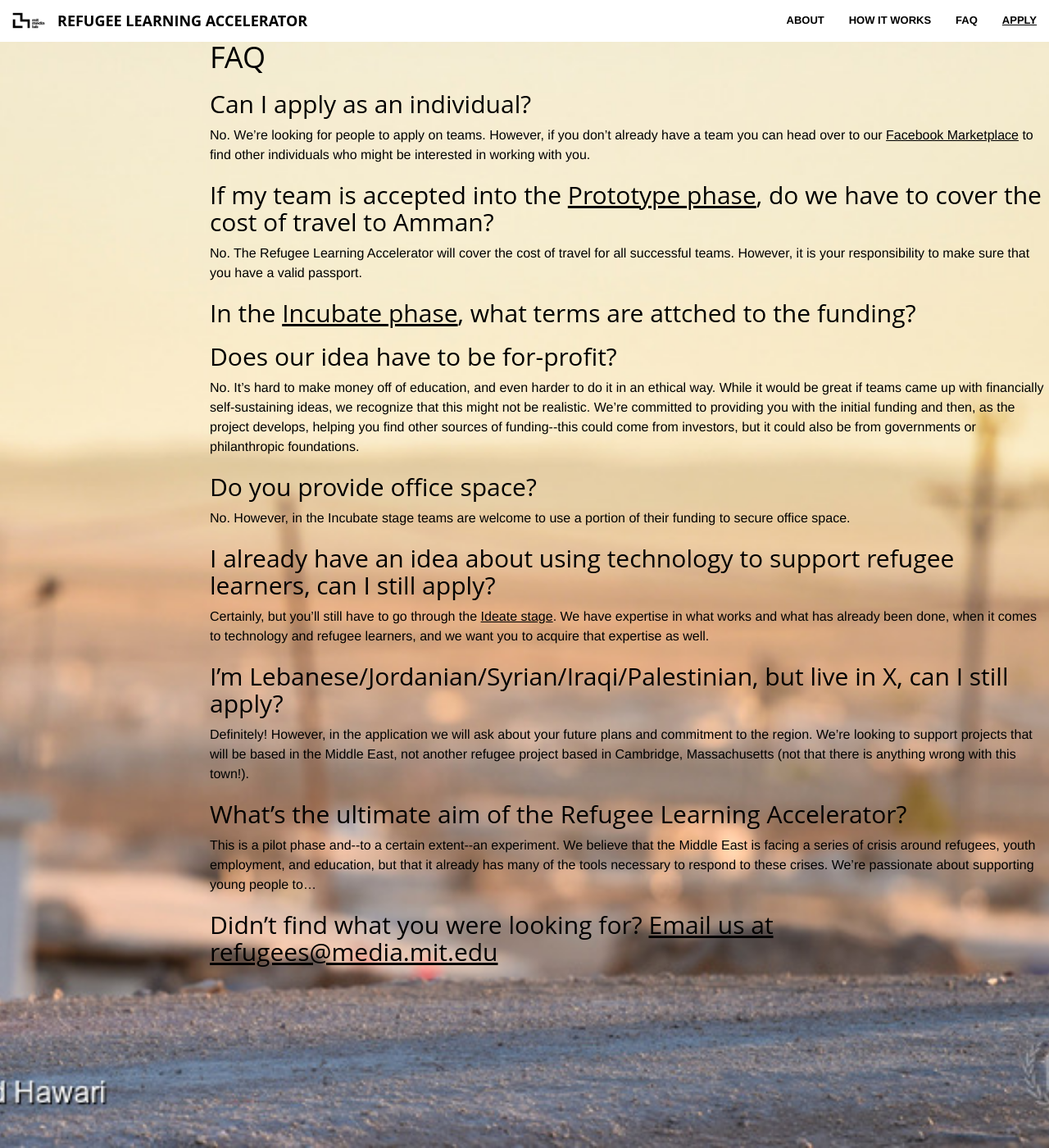
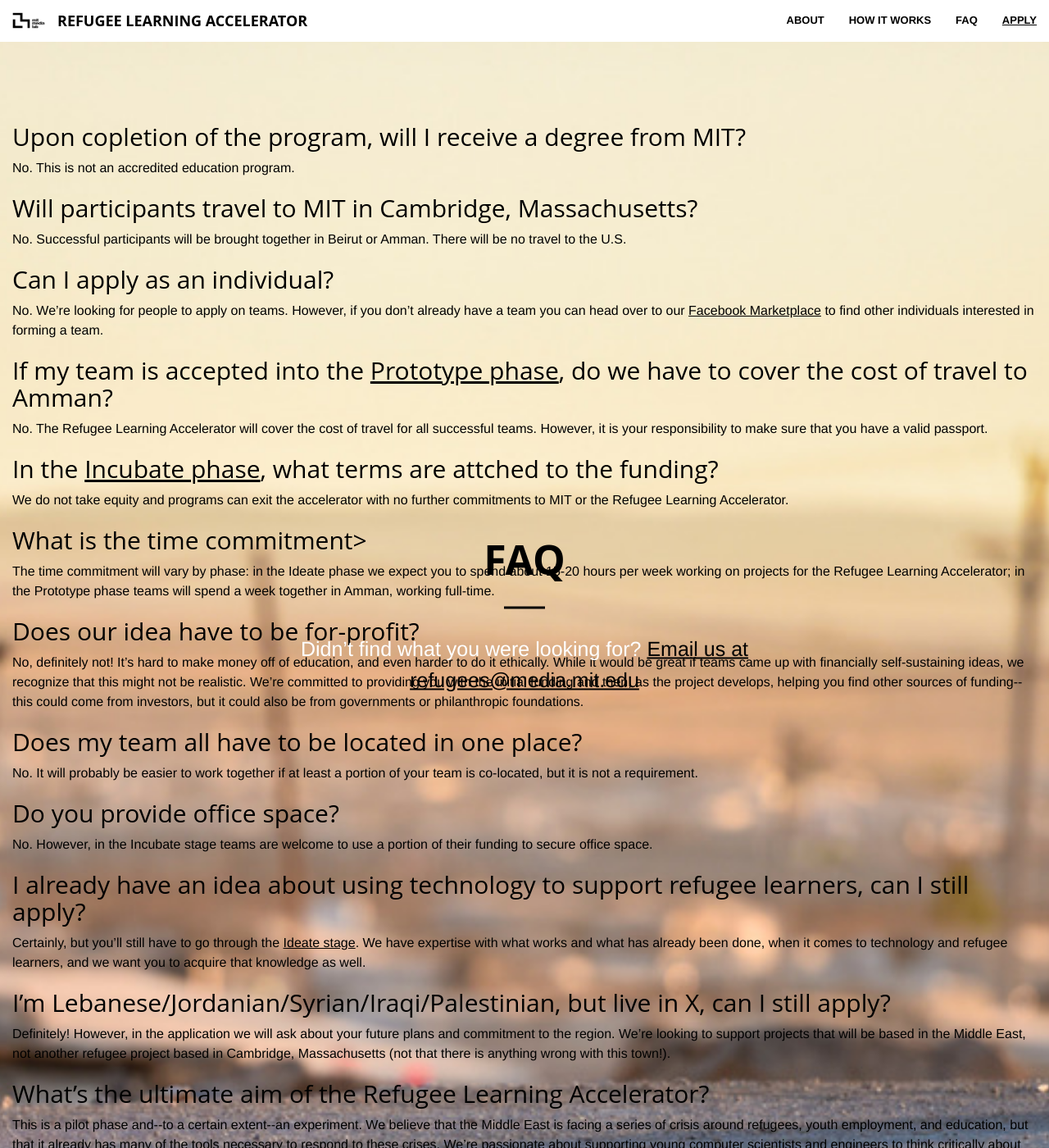
Before and after one commit to Refugee-Learning-Accelerator/Refugee-Learning-Accelerator.github.io, a Jekyll site: the page FAQ/index.html, which Jekyll copies as it is, in a window 1280 px wide and 1400 px high. Shown: the whole window at 82% size. Built offline with Jekyll 4.4.1, drawn with Linux system fonts in a browser that asks for light colours; nearby versions of some CDN libraries; some of the changed text lies outside the part shown.

Commit message:
Update index.html

```diff
--- a/FAQ/index.html
+++ b/FAQ/index.html
@@ -40,25 +40,43 @@
         <!-- /.container-fluid -->
 	</nav>
 						   <header class="FAQ" style="text-align: left; background-position:center; padding-top:30px">
-<div class"blurb" style="padding-left: 20%">
-<h1>FAQ</h1>
+<div class="header-content">
+          <div class="header-content-inner">
+              <h1 id="homeHeading">FAQ</h1>
+					   <hr>
+				  <p>Didn’t find what you were looking for? <a class="class2" href="mailto:refugees@media.mit.edu">Email us at refugees@media.mit.edu</a></p>
+																  </div>
+																  </div>
+<section>
+																  <div class="container">
+																  <h2>Upon copletion of the program, will I receive a degree from MIT?</h2>
+																  <p> No. This is not an accredited education program. </p>
+																  <h2>Will participants travel to MIT in Cambridge, Massachusetts?</h2>
+																  <p>No. Successful participants will be brought together in Beirut or Amman. There will be no travel to the U.S.</p>
+
 <h2>Can I apply as an individual?</h2>
-<p>No. We’re looking for people to apply on teams. However, if you don’t already have a team you can head over to our <a class="class2" href="https://www.facebook.com/groups/147496302487491/">Facebook Marketplace</a> to find other individuals who might be interested in working with you.</p>
+<p>No. We’re looking for people to apply on teams. However, if you don’t already have a team you can head over to our <a class="class2" href="https://www.facebook.com/groups/147496302487491/">Facebook Marketplace</a> to find other individuals interested in forming a team.</p>
 <h2>If my team is accepted into the <a class="class2" href="/program">Prototype phase</a>, do we have to cover the cost of travel to Amman?</h2>
 <p>No. The Refugee Learning Accelerator will cover the cost of travel for all successful teams. However, it is your responsibility to make sure that you have a valid passport. </p>
 <h2>In the <a class="class2" href="/program">Incubate phase</a>, what terms are attched to the funding?</h2>
-<p></p>
+<p>We do not take equity and programs can exit the accelerator with no further commitments to MIT or the Refugee Learning Accelerator. </p>
+					    <h2> What is the time commitment></h2>
+					    <p>The time commitment will vary by phase: in the Ideate phase we expect you to spend about 15-20 hours per week working on projects for the Refugee Learning Accelerator; in the Prototype phase teams will spend a week together in Amman, working full-time.</p>
 <h2>Does our idea have to be for-profit?</h2>
-<p>No. It’s hard to make money off of education, and even harder to do it in an ethical way. While it would be great if teams came up with financially self-sustaining ideas, we recognize that this might not be realistic. We’re committed to providing you with the initial funding and then, as the project develops, helping you find other sources of funding--this could come from investors, but it could also be from governments or philanthropic foundations. </p>
+<p>No, definitely not! It’s hard to make money off of education, and even harder to do it ethically. While it would be great if teams came up with financially self-sustaining ideas, we recognize that this might not be realistic. We’re committed to providing you with the initial funding and then, as the project develops, helping you find other sources of funding--this could come from investors, but it could also be from governments or philanthropic foundations.  </p>
+					    <h2>Does my team all have to be located in one place?</h2>
+					    <p>No. It will probably be easier to work together if at least a portion of your team is co-located, but it is not a requirement. </p>
 <h2>Do you provide office space?</h2>
 <p>No. However, in the Incubate stage teams are welcome to use a portion of their funding to secure office space. </p>
 <h2>I already have an idea about using technology to support refugee learners, can I still apply?</h2>
-<p>Certainly, but you’ll still have to go through the <a class="class2" href="/program">Ideate stage</a>. We have expertise in what works and what has already been done, when it comes to technology and refugee learners, and we want you to acquire that expertise as well. </p>
+<p>Certainly, but you’ll still have to go through the <a class="class2" href="/program">Ideate stage</a>. We have expertise with what works and what has already been done, when it comes to technology and refugee learners, and we want you to acquire that knowledge as well. </p>
 <h2>I’m Lebanese/Jordanian/Syrian/Iraqi/Palestinian, but live in X, can I still apply?</h2>
 <p>Definitely! However, in the application we will ask about your future plans and commitment to the region. We’re looking to support projects that will be based in the Middle East, not another refugee project based in Cambridge, Massachusetts (not that there is anything wrong with this town!).</p>
 <h2>What’s the ultimate aim of the Refugee Learning Accelerator?</h2>
-<p>This is a pilot phase and--to a certain extent--an experiment. We believe that the Middle East is facing a series of crisis around refugees, youth employment, and education, but that it already has many of the tools necessary to respond to these crises. We’re passionate about supporting young people to… </p>
-<h2>Didn’t find what you were looking for? <a class="class2" href="mailto:refugees@media.mit.edu">Email us at refugees@media.mit.edu</a></h2>
+<p>This is a pilot phase and--to a certain extent--an experiment. We believe that the Middle East is facing a series of crisis around refugees, youth employment, and education, but that it already has many of the tools necessary to respond to these crises. We’re passionate about supporting young computer scientists and engineers to think critically about the future of learning.  </p>
+										       </div>
+										       </section>
+
 										  </header>
                                                                                   </body>
                                                                                   </html>
```
